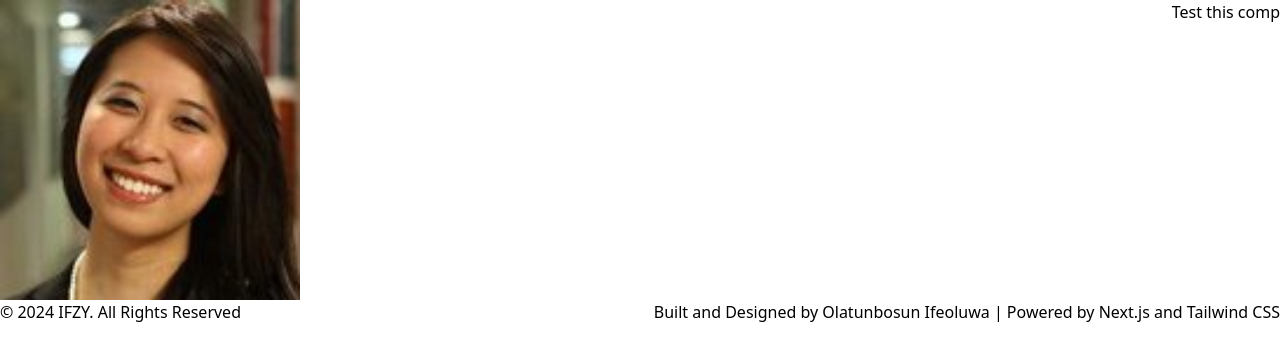
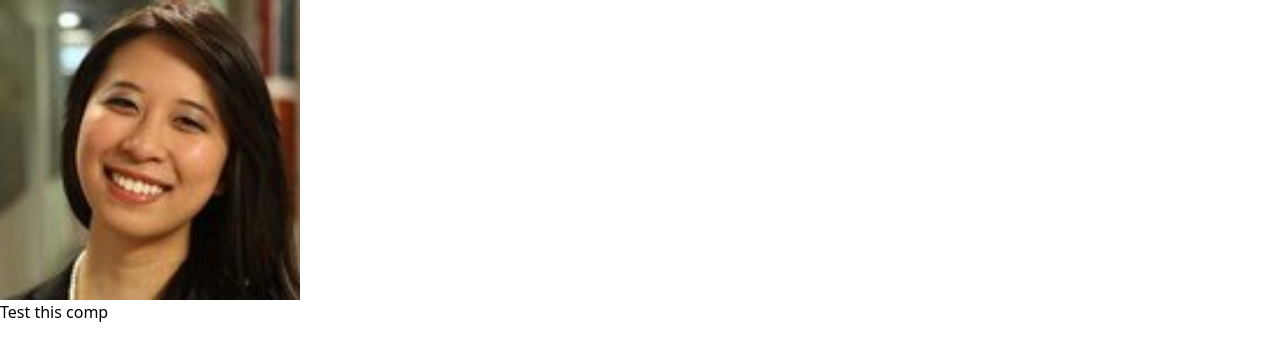
Before and after one commit to Ifzy99/dev-ifzy, a Next.js app: page / in a window 1280 px wide. Shown: the top 360 px of the page. Built offline with nearby package versions, Linux system fonts and the light colour scheme.

Commit message:
"Remove footer section from Home component"

```diff
--- a/app/page.js
+++ b/app/page.js
@@ -6,11 +6,7 @@ export default function Home() {
   return (
     <>
     <Test/>
-    <div className="flex flex-col text-center items-center md:flex-row md:justify-between">
-        <div className="">&copy; 2024 IFZY. All Rights Reserved</div>
-        <div className="">Built and Designed by Olatunbosun Ifeoluwa | Powered by Next.js and
-        Tailwind CSS</div>
-    </div>
+
     </>
   );
 }
```
